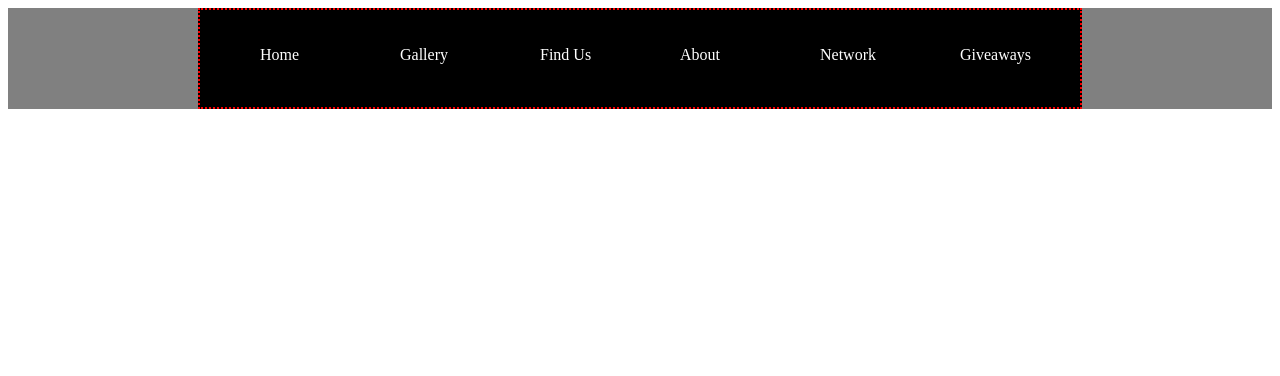
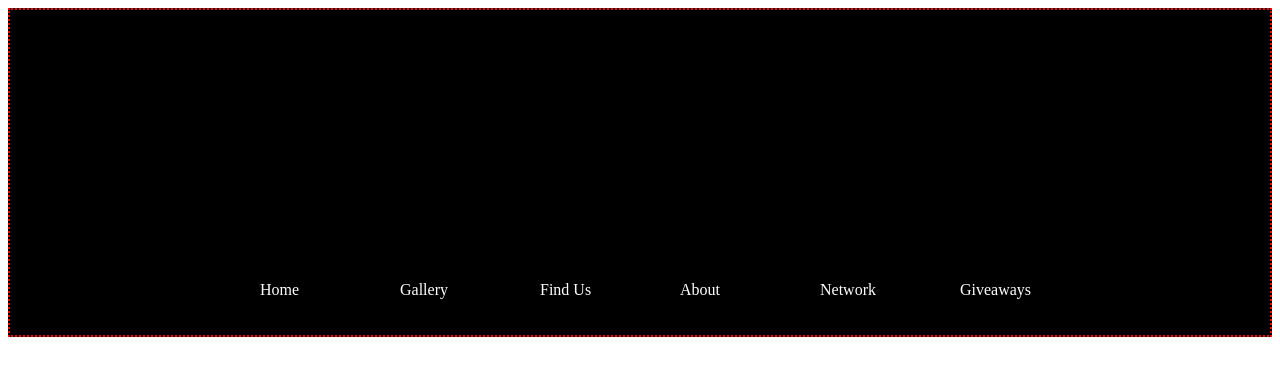
Before and after one commit to shepardb0y-src/Jees-shac-app, a React (Create React App) app: page / in a window 1280 px wide. Shown: the top 376 px of the page. Built offline with nearby package versions, Linux system fonts and the light colour scheme.

Commit message:
sytled the navbar moved items lower

```diff
--- a/src/components/Nav.js
+++ b/src/components/Nav.js
@@ -4,7 +4,8 @@ import styled from "styled-components";
 const Container = styled.div`
   background-color: black;
   border: 2px dotted red;
-  max-width: 80%;
+  height: 325px;
+  width: 1500px;
   display: flex;
   justify-content: center;
 `;
@@ -12,13 +13,16 @@ const List = styled.ul`
   display: flex;
   list-style: none;
   justify-content: space-evenly;
+  align-items: flex-end;
 `;
 const Items = styled.li`
+  display: flex;
   color: white;
-  height: 25px;
+  height: 100px;
   width: 100px;
   //background-color: orange;
   margin: 20px;
+  align-items: flex-end;
 `;
 
 const Nav = () => {
```
